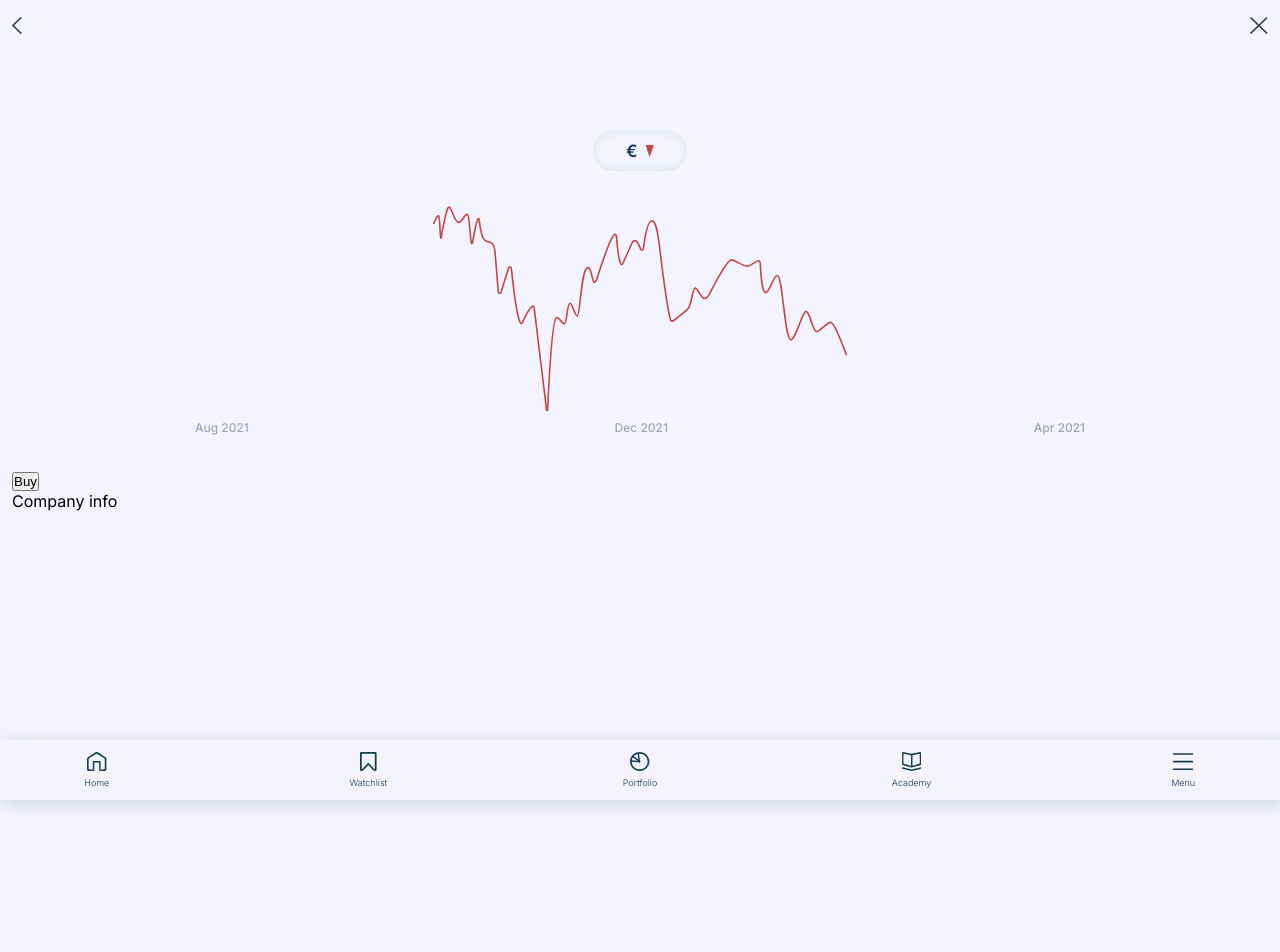
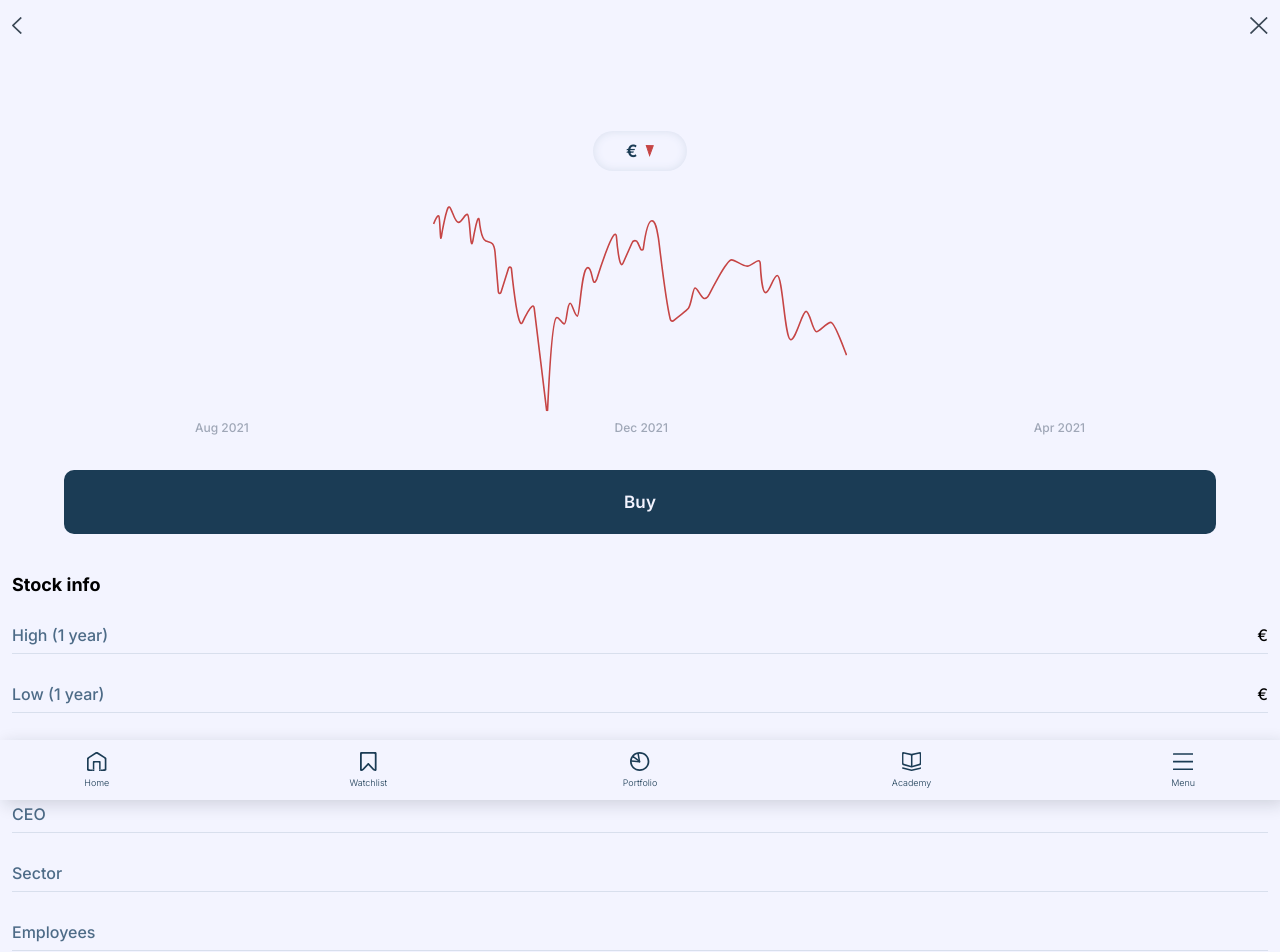
Before and after one commit to Di-Pri/impact-invest, a React (Create React App) app: page /companypage/1 in a window 1280 px wide. Shown: the top 952 px of the page. Before the commit the page ends 800 px from the top, so only its background shows below. Built offline with nearby package versions, Linux system fonts and the light colour scheme; no server answers; a web font is replaced by a local one.

Commit message:
Company screen layout styled

```diff
--- a/src/components/CompanyChart.tsx
+++ b/src/components/CompanyChart.tsx
@@ -11,7 +11,7 @@ const CompanyChart: React.FC<CompanyChartProps> = (props) => {
     <div className="company-chart">
       <section className="main-price">
         <div>
-          <div> €{props.selectedCompany?.currentPrice}</div>
+          <div>€{props.selectedCompany?.currentPrice}</div>
           <div className={props.selectedCompany?.bullish ? "bull-triangle" : "bear-triangle"}>
             <TriangleIcon />
           </div>
--- a/src/components/CompanyInfo.tsx
+++ b/src/components/CompanyInfo.tsx
@@ -1,11 +1,94 @@
 import React from "react";
+import { Company } from "../types/Company";
 
-export interface CompanyInfoProps {}
+//  SDGs images
+import { SdgOne } from "../assets";
+import { SdgTwo } from "../assets";
+import { SdgThree } from "../assets";
+import { SdgFour } from "../assets";
+import { SdgFive } from "../assets";
+import { SdgSix } from "../assets";
+import { SdgSeven } from "../assets";
+import { SdgEight } from "../assets";
+import { SdgNine } from "../assets";
+import { SdgTen } from "../assets";
+import { SdgEleven } from "../assets";
+import { SdgTwelve } from "../assets";
+import { SdgThirteen } from "../assets";
+import { SdgFourteen } from "../assets";
+import { SdgFifteen } from "../assets";
+import { SdgSixteen } from "../assets";
+import { SdgSeventeen } from "../assets";
+
+export interface CompanyInfoProps {
+  selectedCompany: Company | undefined;
+}
 
 const CompanyInfo: React.FC<CompanyInfoProps> = (props) => {
   return (
     <div className="company-info">
-      <p>Company info</p>
+      <section>
+        <h3>Stock info</h3>
+        <div>
+          <div className="title">High (1 year)</div>
+          <div className="value">€{props.selectedCompany?.highPrice}</div>
+        </div>
+        <div>
+          <div className="title">Low (1 year)</div>
+          <div className="value">€{props.selectedCompany?.highPrice}</div>
+        </div>
+      </section>
+
+      <section>
+        <h3>Company details</h3>
+        <div>
+          <div className="title">CEO</div>
+          <div className="value">{props.selectedCompany?.ceo}</div>
+        </div>
+        <div>
+          <div className="title">Sector</div>
+          <div className="value">{props.selectedCompany?.sector}</div>
+        </div>
+        <div>
+          <div className="title">Employees</div>
+          <div className="value">{props.selectedCompany?.employees}</div>
+        </div>
+        <div>
+          <div className="title">Market Cap</div>
+          <div className="value">{props.selectedCompany?.marketCap}</div>
+        </div>
+        <div>
+          <div className="title">Dividend yield</div>
+          <div className="value">{props.selectedCompany?.dividends}</div>
+        </div>
+      </section>
+
+      <div className="supported-sdgs">
+        <h3>Supported SDGs</h3>
+        <ul>
+          {props.selectedCompany?.sdgs.map((item, index) => (
+            <li className="sdg-box" key={index}>
+              {item === "sdg_one" ? <SdgOne /> : null}
+              {item === "sdg_two" ? <SdgTwo /> : null}
+              {item === "sdg_three" ? <SdgThree /> : null}
+              {item === "sdg_four" ? <SdgFour /> : null}
+              {item === "sdg_five" ? <SdgFive /> : null}
+              {item === "sdg_six" ? <SdgSix /> : null}
+              {item === "sdg_seven" ? <SdgSeven /> : null}
+              {item === "sdg_eight" ? <SdgEight /> : null}
+              {item === "sdg_nine" ? <SdgNine /> : null}
+              {item === "sdg_ten" ? <SdgTen /> : null}
+              {item === "sdg_eleven" ? <SdgEleven /> : null}
+              {item === "sdg_twelve" ? <SdgTwelve /> : null}
+              {item === "sdg_thirteen" ? <SdgThirteen /> : null}
+              {item === "sdg_fourteen" ? <SdgFourteen /> : null}
+              {item === "sdg_fifteen" ? <SdgFifteen /> : null}
+              {item === "sdg_sixteen" ? <SdgSixteen /> : null}
+              {item === "sdg_seventeen" ? <SdgSeventeen /> : null}
+            </li>
+          ))}
+        </ul>
+      </div>
     </div>
   );
 };
--- a/src/pages/CompanyPage.tsx
+++ b/src/pages/CompanyPage.tsx
@@ -76,11 +76,11 @@ const CompanyPage: React.FC = (props) => {
       {companyDetails ? (
         <section>
           <CompanyChart selectedCompany={selectedCompany} />
-          <section>
+          <section className="buy-sell-buttons">
             <button onClick={buyStock}>Buy</button>
             {/* <button onClick={sellStock}>Sell</button> */}
           </section>
-          <CompanyInfo />
+          <CompanyInfo selectedCompany={selectedCompany} />
         </section>
       ) : null}
 
--- a/src/sass/components/_buttons.scss
+++ b/src/sass/components/_buttons.scss
@@ -76,3 +76,10 @@
   background-color: b.$app-secondary-color;
   color: b.$bg-color;
 }
+
+// Buy and sell buttons
+.buy-sell-buttons button {
+  @include main-button;
+  background-color: b.$app-main-color;
+  color: b.$bg-color;
+}
--- /dev/null
+++ b/src/sass/components/_companyInfo.scss
@@ -0,0 +1,58 @@
+@use "../base" as b;
+
+.company-info {
+  h3 {
+    font-size: 18px;
+    font-weight: 700;
+    margin-top: 40px;
+  }
+  section {
+    > div {
+      width: 100%;
+      border-bottom: 1.5px solid b.$line-color;
+      padding-bottom: 8px;
+      margin-top: 30px;
+      font-size: 22px;
+      font-weight: 300;
+      display: flex;
+      align-items: center;
+      justify-content: space-between;
+    }
+    .title {
+      font-size: 16px;
+      font-weight: 500;
+      color: b.$sec-text-color;
+    }
+    .value {
+      font-size: 16px;
+      font-weight: 450;
+    }
+  }
+  .supported-sdgs {
+    ul {
+      display: flex;
+      flex-direction: column;
+      display: grid;
+      grid-template-columns: repeat(auto-fill, minmax(87px, 1fr));
+      gap: 11px;
+      margin: 30px 0 70px 0;
+      list-style-type: none;
+      .sdg-box {
+        box-shadow: 4px 4px 16px 0 rgb(21, 29, 37, 0.16);
+        border-radius: 5px;
+        display: flex;
+        align-items: center;
+        justify-content: center;
+        svg {
+          width: 100%;
+          height: 100%;
+          border-radius: 5px;
+          .cls-2 {
+            fill: b.$bg-color;
+            fill-opacity: 1;
+          }
+        }
+      }
+    }
+  }
+}
--- a/src/sass/components/index.scss
+++ b/src/sass/components/index.scss
@@ -10,3 +10,4 @@
 @forward "bottomNavigation";
 @forward "hiUser";
 @forward "companyChart";
+@forward "companyInfo";
```
